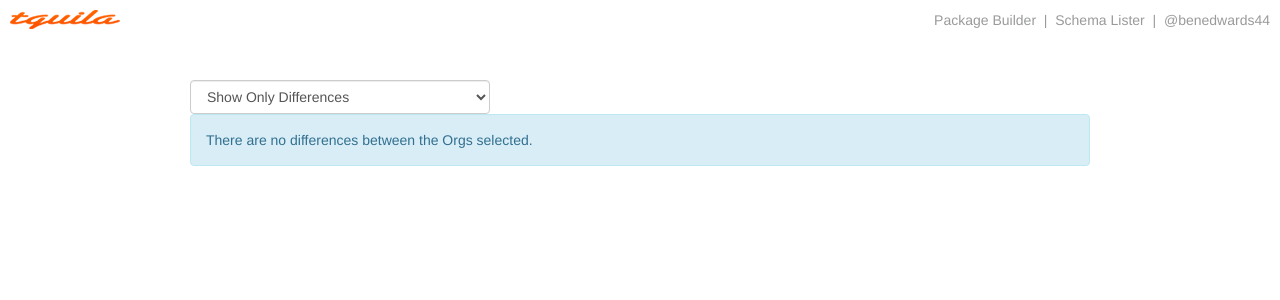
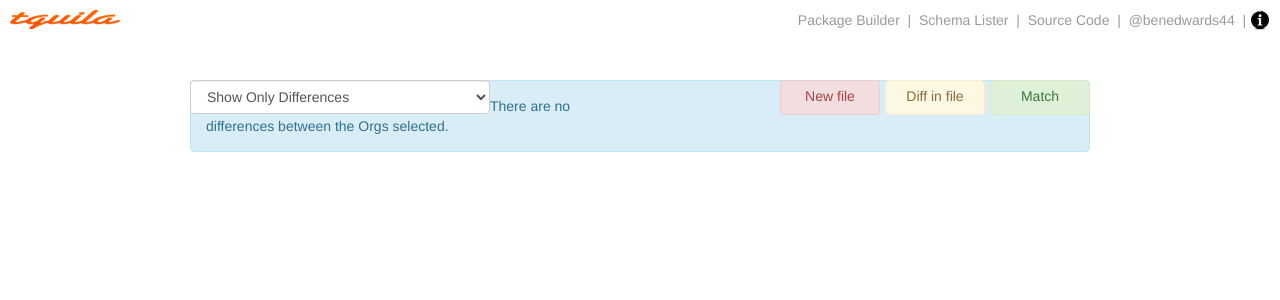
Before and after one commit to benedwards44/sforgcompare, a Django app: template sforgcompare/templates/compare_results.html in a window 1280 px wide. Shown: the top 300 px of the page. Run offline with Django 3.2, Linux system fonts and the light colour scheme; the template is opened without the code that fills it, so the values that code supplies are empty; some libraries are stand-ins or nearby versions.

Commit message:
Updates to compare logic

```diff
--- a/sforgcompare/static/css/styles.css
+++ b/sforgcompare/static/css/styles.css
@@ -214,6 +214,25 @@ table.diff_header td.diff_header {
     height: 20px;
 }
 
+#display_option {
+    float:left;
+    width: 300px;
+}
+
+#legend {
+    float:right;
+    width: 500px;
+}
+
+#legend .legend {
+    width: 20%;
+    margin-left:5px;
+    float: right;
+    text-align: center;
+    height: 35px;
+    padding: 5px;
+}
+
 /* Python diff css */
 table.diff {font-family:Consolas,'Bitstream Vera Sans Mono','Courier New',Courier,monospace; border:medium; table-layout: fixed; width: 100%}
 .diff_header {background-color:#e0e0e0}
--- a/sforgcompare/static/js/compare.js
+++ b/sforgcompare/static/js/compare.js
@@ -24,39 +24,46 @@ $(document).ready(function ()
 	// Open code view modal
 	$('tr.component td').click(function()
 	{
+
 		var componentName = $(this).attr('id').split('***');
 		$('#codeModalLabel').text(componentName[0] + ' - ' + componentName[1]);
 
 		var metadata;
-		if (componentName[0] == 'ApexClass' || componentName[0] == 'ApexTrigger' || $(this).hasClass('diff'))
+
+		// If same file but diff
+		if ( $(this).hasClass('diff') )
 		{
-			metadata = $(this).parent().find('textarea').val().replace(/nowrap="nowrap"/g,'');
+			// Take contents of div and put into modal
+			$('#codeModalBody').html($(this).parent().find('div.diff_content').html());
+
+			// Remove nowrap attribute. This is handled better with CSS.
+			$('#codeModalBody td[nowrap="nowrap"]').removeAttr('nowrap');
 		}
 
-		// VisualForce markup requires HTML escaping
+		// Other new file or same. Do normal string replace and syntax highlighting
 		else
 		{
-			metadata = $(this).parent().find('textarea').val()
-											.replace(/nowrap="nowrap"/g,'')
+			if (componentName[0] == 'ApexClass' || componentName[0] == 'ApexTrigger' || componentName[0] == 'classes' || componentName[0] == 'triggers')
+			{
+				metadata = $(this).parent().find('textarea').val();
+			}
+			else
+			{
+				// Remove HTML markup
+				metadata = $(this).parent().find('textarea').val()
 											.replace(/</g, '&lt;')
 											.replace(/>/g,'&gt;')
 											.replace(/\n/g, '<br/>');
-		}
+			}
 
-		// Display the Python diff results
-		if ( $(this).hasClass('diff') )
-		{
-			$('#codeModalBody').html(metadata);
-		}
-		// Show the code in a nice modal with syntax highlighting
-		else
-		{
 			var $content = $('<pre class="highlight">' + metadata + '</pre>');
 			$content.syntaxHighlight();
 			$('#codeModalBody').html($content);
 	        $.SyntaxHighlighter.init();
+
 		}
 
+		// Load modal
 		$('#viewCodeModal').modal();
 	});
 
--- a/sforgcompare/templates/base.html
+++ b/sforgcompare/templates/base.html
@@ -31,7 +31,11 @@
 				&nbsp;|&nbsp;
 				<a href="https://schemalister.herokuapp.com" target="_blank">Schema Lister</a>
 				&nbsp;|&nbsp;
+				<a href="https://github.com/benedwards44/sforgcompare" target="_blank">Source Code</a>
+				&nbsp;|&nbsp;
 				<a href="https://twitter.com/benedwards44" target="_blank">@benedwards44</a>
+				&nbsp;|&nbsp;
+				<img src="/static/images/i-icon.png" class="info_icon" data-toggle="modal" data-target="#infoModal" style="float:right;margin:0" />
 			</div>
 
 			<div class="clear"></div>
--- a/sforgcompare/templates/compare_results.html
+++ b/sforgcompare/templates/compare_results.html
@@ -8,10 +8,22 @@
 
 {% block content %}
 
-	<select class="form-control" style="width:300px;" id="display_option">
-		<option value="all">Show All Components</option>
-		<option value="diff" selected="selected">Show Only Differences</option>
-	</select>
+	<select class="form-control" id="display_option">
+        <option value="all">Show All Components</option>
+        <option value="diff" selected="selected">Show Only Differences</option>
+    </select>
+
+    <div id="legend">
+        <div class="alert alert-success legend" role="alert" id="legend_match">
+            Match
+        </div>
+        <div class="alert alert-warning legend" role="alert" id="legend_diff">
+            Diff in file
+        </div>
+        <div class="alert alert-danger legend" role="alert" id="legend_nomatch">
+            New file
+        </div>
+    </div>
 
 	{% autoescape off %}
 		{{ job_html }}
```
Also changed, not shown: other parts of sforgcompare/templates/base.html (+34 -0 lines), compareorgs/tasks.py (+4 -8 lines), 1 other file.
